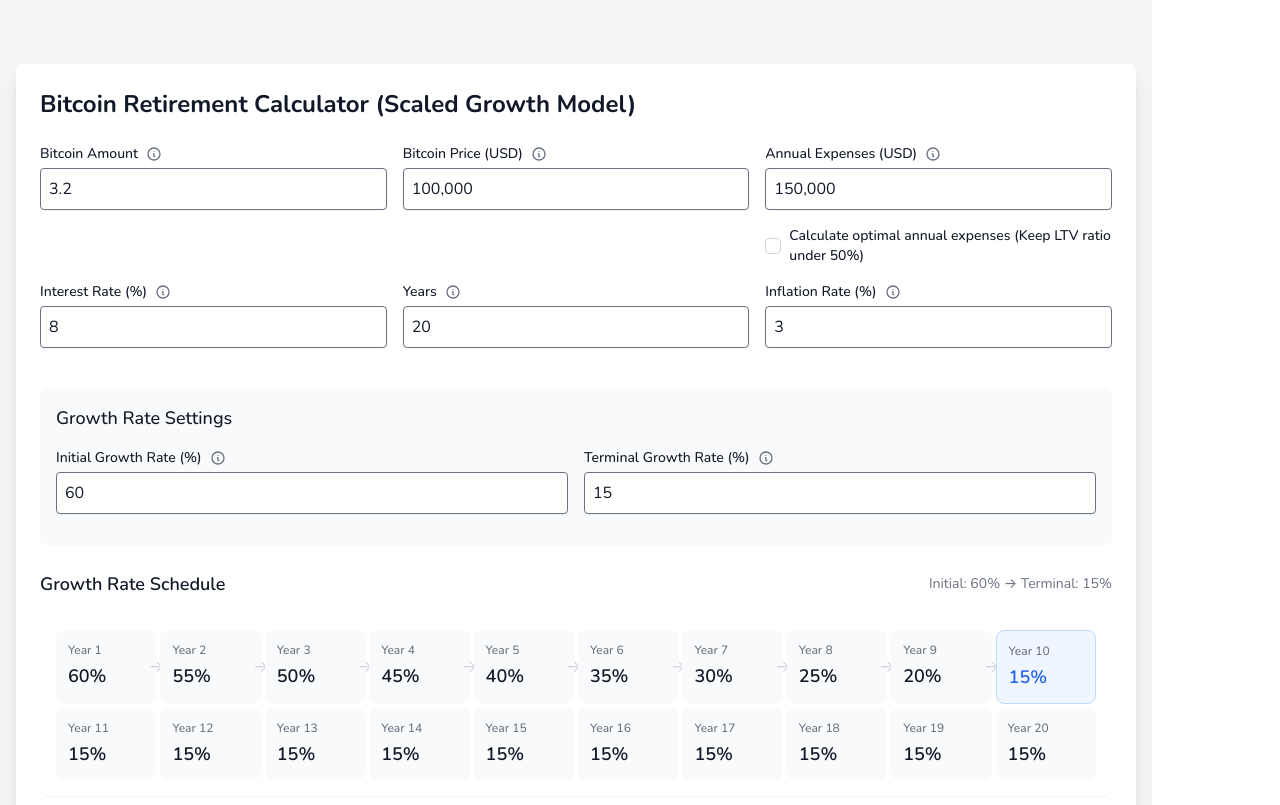
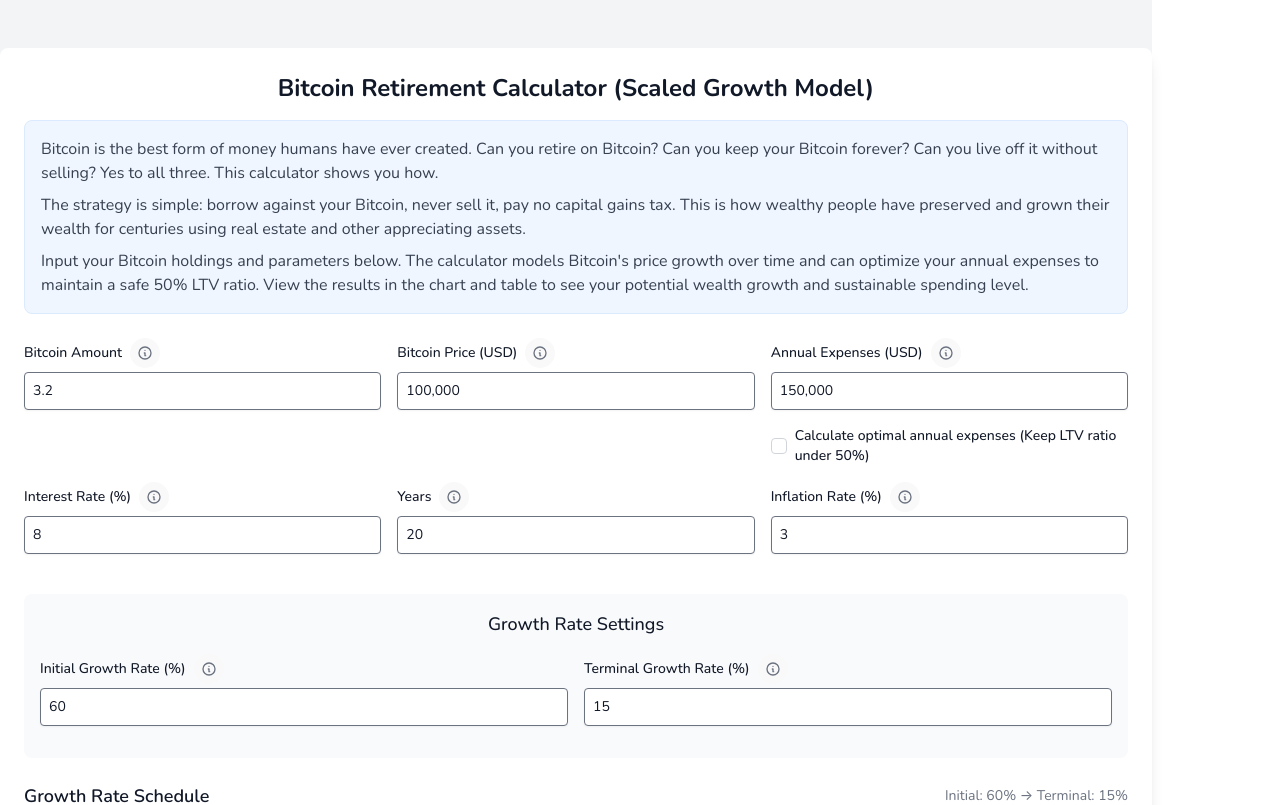
Before and after one commit to damonjanis/RetireOnBitcoin, a React (Vite) app: page / in a window 1280 px wide. Shown: the top 805 px of the page. Built offline with nearby package versions, Linux system fonts and the light colour scheme.

Commit message:
Update BitcoinRetirementCalculator component

```diff
--- a/src/components/BitcoinRetirementCalculator.jsx
+++ b/src/components/BitcoinRetirementCalculator.jsx
@@ -117,20 +117,22 @@
   };
 
   return (
-    <div className="mb-4">
-      <div className="flex items-center gap-2 mb-1">
-        <label className="block text-sm font-medium text-gray-900">{label}</label>
-        <div className="relative inline-block">
-          <div
-            className="cursor-help"
-            onMouseEnter={() => setShowTooltip(true)}
-            onMouseLeave={() => setShowTooltip(false)}
+    <div className="mb-2 sm:mb-4 max-w-full">
+      <div className="flex items-center gap-1 sm:gap-2 mb-0.5 sm:mb-1">
+        <label className="block text-xs sm:text-sm font-medium text-gray-900 truncate">{label}</label>
+        <div className="relative inline-block flex-shrink-0">
+          <button
+            type="button"
+            className="p-0.5 sm:p-1.5 rounded-full hover:bg-gray-100 focus:outline-none focus:ring-2 focus:ring-offset-2 focus:ring-blue-500"
+            onClick={() => setShowTooltip(!showTooltip)}
+            aria-label="Show information"
           >
-            <svg className="w-4 h-4 text-gray-500 hover:text-gray-700" fill="none" viewBox="0 0 24 24" stroke="currentColor">
+            <svg className="w-3 h-3 sm:w-4 sm:h-4 text-gray-500 hover:text-gray-700" fill="none" viewBox="0 0 24 24" stroke="currentColor">
               <path strokeLinecap="round" strokeLinejoin="round" strokeWidth={2} d="M13 16h-1v-4h-1m1-4h.01M21 12a9 9 0 11-18 0 9 9 0 0118 0z" />
             </svg>
+          </button>
           {showTooltip && (
-              <div className="absolute bottom-full left-1/2 transform -translate-x-1/2 -translate-y-2 w-64 px-3 py-2 bg-gray-900 text-white text-sm rounded-lg shadow-lg z-10 normal-case">
+            <div className="absolute z-10 w-48 sm:w-64 px-2 sm:px-3 py-1.5 sm:py-2 text-xs sm:text-sm text-white bg-gray-900 rounded-lg shadow-lg transform -translate-x-1/2 left-1/2 bottom-full -translate-y-2">
               <div className="relative">
                 {tooltip}
                 <div className="absolute -bottom-1 left-1/2 transform -translate-x-1/2 translate-y-full w-2 h-2 bg-gray-900 rotate-45"></div>
@@ -139,14 +141,14 @@
           )}
         </div>
       </div>
-      </div>
       <input
         type="text"
+        inputMode="decimal"
         value={inputValue}
         onChange={handleChange}
         onFocus={(e) => e.target.select()}
         disabled={disabled}
-        className="w-full p-2 border rounded shadow-sm focus:ring-2 focus:ring-blue-500 focus:border-blue-500 disabled:bg-gray-100 text-gray-900"
+        className="w-full px-1.5 py-1 sm:p-2 text-sm border rounded shadow-sm focus:ring-2 focus:ring-blue-500 focus:border-blue-500 disabled:bg-gray-100 text-gray-900"
       />
     </div>
   );
@@ -342,11 +344,24 @@
   };
 
   return (
-    <div className="w-full max-w-6xl mx-auto p-4 space-y-6">
-      <div className="bg-white rounded-lg shadow-lg p-6">
-        <h2 className="text-2xl font-bold mb-6 text-gray-900">Bitcoin Retirement Calculator (Scaled Growth Model)</h2>
-
-        <div className="grid grid-cols-1 md:grid-cols-2 lg:grid-cols-3 gap-4 mb-6">
+    <div className="flex flex-col items-center w-full max-w-6xl mx-auto">
+      <div className="bg-white rounded-lg shadow-lg w-full mx-2">
+        <div className="p-2 sm:p-6">
+          <h2 className="text-base sm:text-2xl font-bold mb-2 sm:mb-4 text-gray-900 text-center">
+            Bitcoin Retirement Calculator (Scaled Growth Model)
+          </h2>
+          <div className="bg-blue-50 border border-blue-100 rounded-lg p-3 sm:p-4 mb-4 sm:mb-6">
+            <p className="text-sm sm:text-base text-gray-700 leading-relaxed">
+              Bitcoin is the best form of money humans have ever created. Can you retire on Bitcoin? Can you keep your Bitcoin forever? Can you live off it without selling? Yes to all three. This calculator shows you how.
+            </p>
+            <p className="text-sm sm:text-base text-gray-700 leading-relaxed mt-2">
+              The strategy is simple: borrow against your Bitcoin, never sell it, pay no capital gains tax. This is how wealthy people have preserved and grown their wealth for centuries using real estate and other appreciating assets.
+            </p>
+            <p className="text-sm sm:text-base text-gray-700 leading-relaxed mt-2">
+              Input your Bitcoin holdings and parameters below. The calculator models Bitcoin's price growth over time and can optimize your annual expenses to maintain a safe 50% LTV ratio. View the results in the chart and table to see your potential wealth growth and sustainable spending level.
+            </p>
+          </div>
+          <div className="grid grid-cols-1 sm:grid-cols-2 lg:grid-cols-3 gap-2 sm:gap-4 mb-4 sm:mb-6">
             <InputField
               label="Bitcoin Amount"
               value={inputs.bitcoinAmount}
@@ -413,9 +428,9 @@
             />
           </div>
 
-        <div className="bg-gray-50 p-4 rounded-lg mb-6">
-          <h3 className="text-lg font-medium mb-4 text-gray-900">Growth Rate Settings</h3>
-          <div className="grid grid-cols-1 md:grid-cols-2 gap-4">
+          <div className="bg-gray-50 rounded-lg mb-4 sm:mb-6 p-2 sm:p-4">
+            <h3 className="text-sm sm:text-lg font-medium mb-2 sm:mb-4 text-gray-900 text-center">Growth Rate Settings</h3>
+            <div className="grid grid-cols-1 sm:grid-cols-2 gap-2 sm:gap-4">
               <InputField
                 label="Initial Growth Rate (%)"
                 value={inputs.initialGrowthRate}
@@ -455,6 +470,7 @@
           <ResultsTable results={results} />
         </div>
       </div>
+    </div>
   );
 };
 
```
Lines whose indentation alone changed are shown as unchanged.
